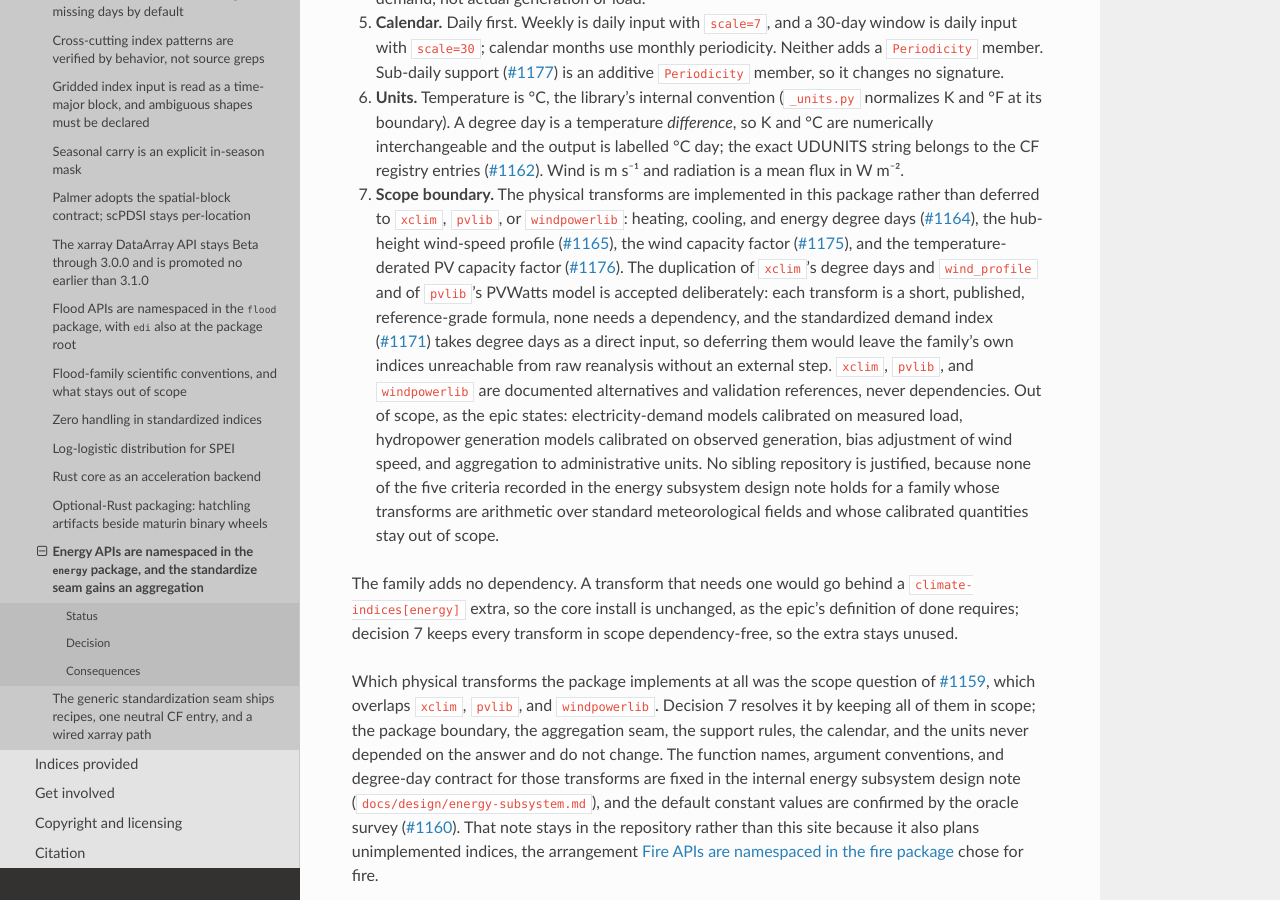
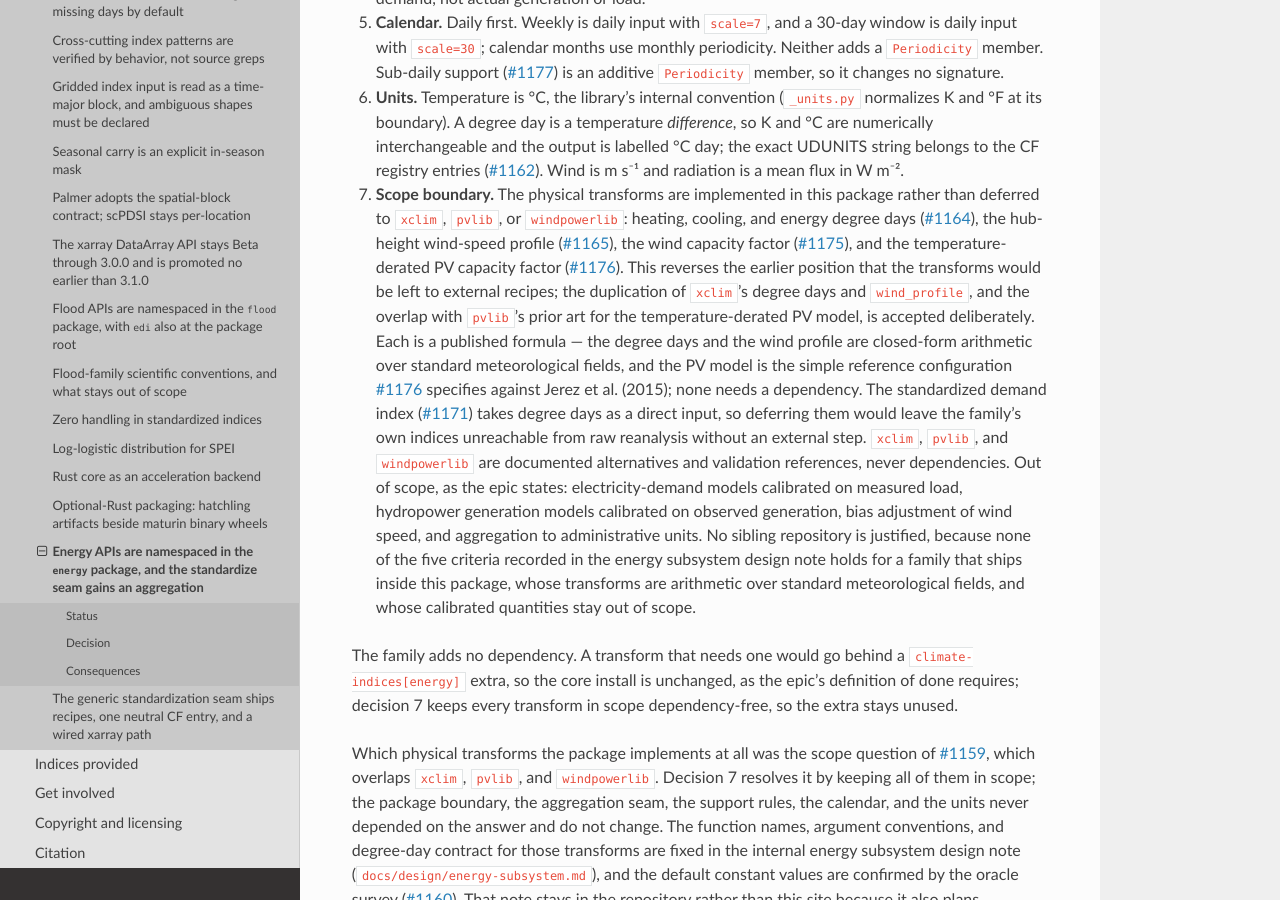
Before and after one commit to monocongo/climate_indices, a Sphinx documentation site: the page built from docs/adr/0019-energy-module-api-and-aggregation.md, in a window 1280 px wide and 900 px high, scrolled down 1931 px. Built offline with Sphinx 7.4.7 and the Read the Docs theme 3.1.0, drawn with Linux system fonts in a browser that asks for light colours.

Commit message:
docs: tighten the energy scope record wording and links (#1159)

```diff
--- a/docs/adr/0019-energy-module-api-and-aggregation.md
+++ b/docs/adr/0019-energy-module-api-and-aggregation.md
@@ -104,20 +104,25 @@ series such as residual load.
    ([#1165](https://github.com/monocongo/climate_indices/issues/1165)), the wind
    capacity factor ([#1175](https://github.com/monocongo/climate_indices/issues/1175)),
    and the temperature-derated PV capacity factor
-   ([#1176](https://github.com/monocongo/climate_indices/issues/1176)). The duplication
-   of `xclim`'s degree days and `wind_profile` and of `pvlib`'s PVWatts model is
-   accepted deliberately: each transform is a short, published, reference-grade formula,
-   none needs a dependency, and the standardized demand index
-   ([#1171](https://github.com/monocongo/climate_indices/issues/1171)) takes degree days
-   as a direct input, so deferring them would leave the family's own indices unreachable
-   from raw reanalysis without an external step. `xclim`, `pvlib`, and `windpowerlib`
-   are documented alternatives and validation references, never dependencies. Out of
-   scope, as the epic states: electricity-demand models calibrated on measured load,
-   hydropower generation models calibrated on observed generation, bias adjustment of
-   wind speed, and aggregation to administrative units. No sibling repository is
-   justified, because none of the five criteria recorded in the energy subsystem design
-   note holds for a family whose transforms are arithmetic over standard meteorological
-   fields and whose calibrated quantities stay out of scope.
+   ([#1176](https://github.com/monocongo/climate_indices/issues/1176)). This reverses
+   the earlier position that the transforms would be left to external recipes; the
+   duplication of `xclim`'s degree days and `wind_profile`, and the overlap with
+   `pvlib`'s prior art for the temperature-derated PV model, is accepted deliberately.
+   Each is a published formula — the degree days and the wind profile are closed-form
+   arithmetic over standard meteorological fields, and the PV model is the simple
+   reference configuration [#1176](https://github.com/monocongo/climate_indices/issues/1176)
+   specifies against Jerez et al. (2015); none needs a dependency. The standardized
+   demand index ([#1171](https://github.com/monocongo/climate_indices/issues/1171)) takes
+   degree days as a direct input, so deferring them would leave the family's own indices
+   unreachable from raw reanalysis without an external step. `xclim`, `pvlib`, and
+   `windpowerlib` are documented alternatives and validation references, never
+   dependencies. Out of scope, as the epic states: electricity-demand models calibrated
+   on measured load, hydropower generation models calibrated on observed generation,
+   bias adjustment of wind speed, and aggregation to administrative units. No sibling
+   repository is justified, because none of the five criteria recorded in the energy
+   subsystem design note holds for a family that ships inside this package, whose
+   transforms are arithmetic over standard meteorological fields, and whose calibrated
+   quantities stay out of scope.
 
 The family adds no dependency. A transform that needs one would go behind a
 `climate-indices[energy]` extra, so the core install is unchanged, as the epic's
```
Also changed, not shown: CONTRIBUTING.md (+3 -2 lines), docs/design/energy-subsystem.md (+1 -2 lines).
